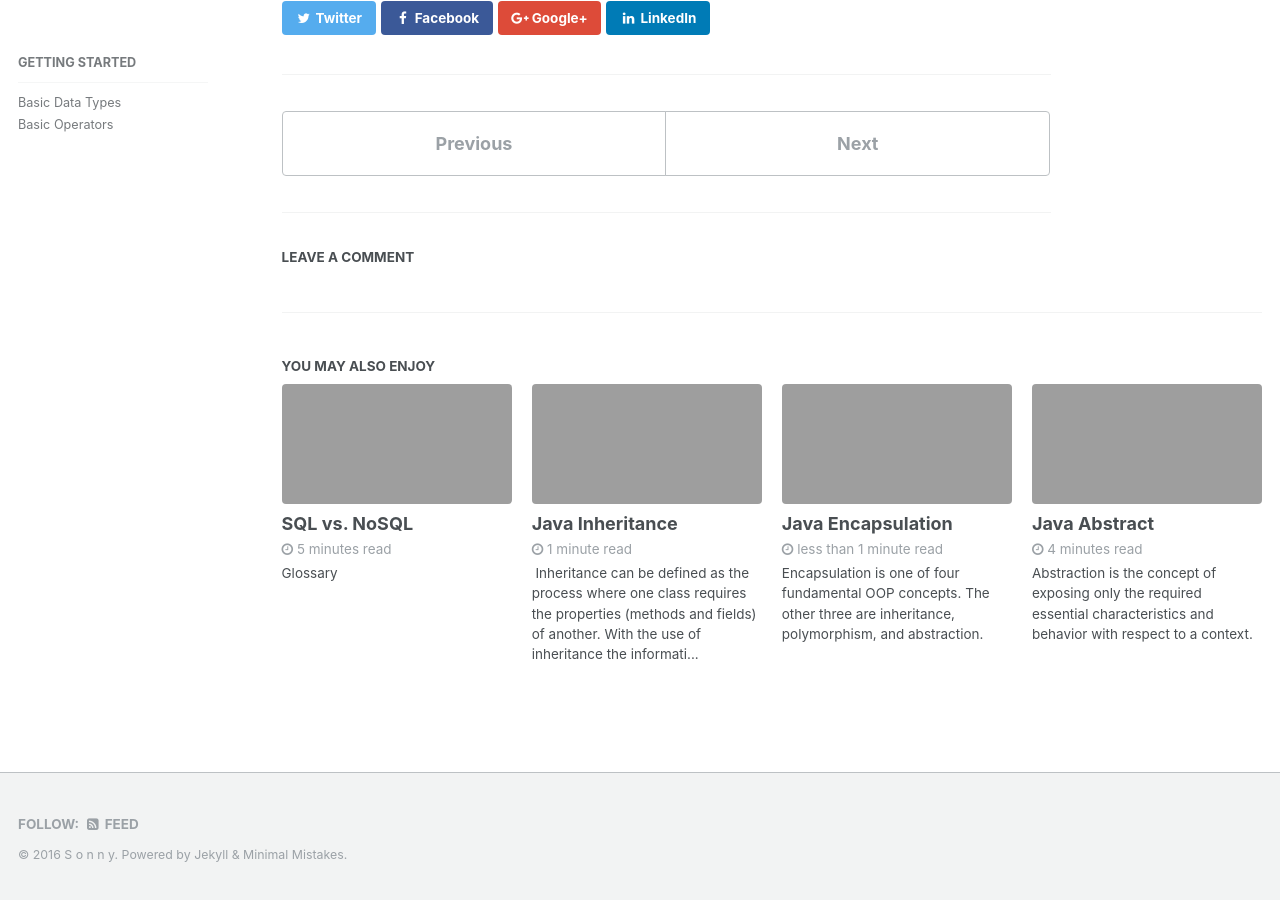
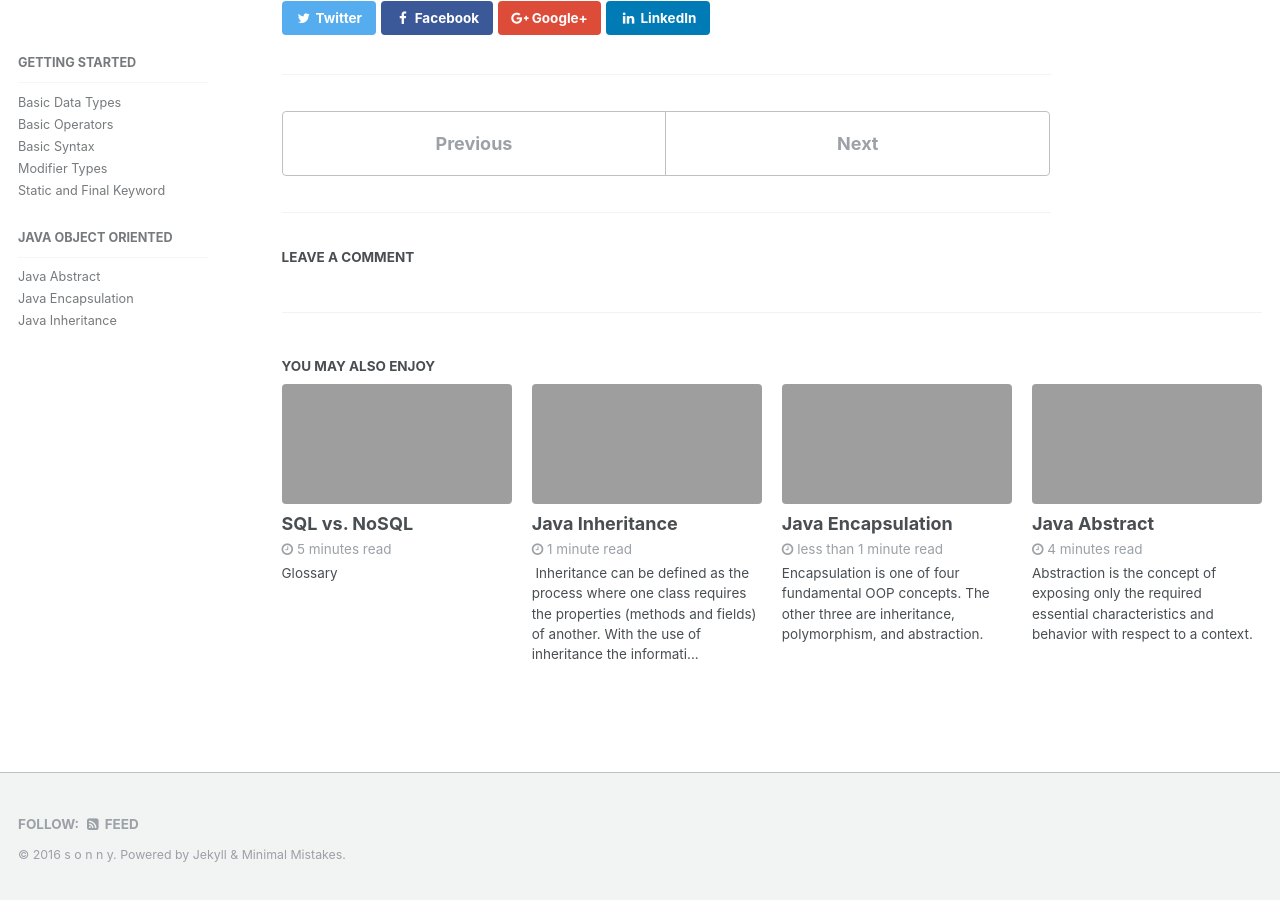
Before and after one commit to sonnyit/java, a Jekyll site: the page built from _posts/2015-11-30-java-sitemap.md, in a window 1280 px wide and 900 px high, scrolled down 982 px. Built offline with Jekyll 4.4.1, drawn with Linux system fonts in a browser that asks for light colours; comment, search, counter and statistics services are not loaded; some of the changed text lies outside the part shown.

Commit message:
add more content

```diff
--- a/_config.yml
+++ b/_config.yml
@@ -7,9 +7,9 @@
 
 # Site Settings
 locale                   : "en-US"
-title                    : "S o n n y"
+title                    : "s o n n y"
 title_separator          : "-"
-name                     : &name "S o n n y"
+name                     : &name "s o n n y"
 description              : &description "Where I note some things I have read"
 url                      : https://sonnyit.github.io
 baseurl                  : "/java-blog"# the subpath of your site, e.g. "/blog"
@@ -63,7 +63,7 @@ google_ad_slot           :
 
 # Site Author
 author:
-  name             : "sonny"
+  name             : "s o n n y"
   avatar           : "totoro.jpg"
   bio              : "castle in the sky."
   location         : "somewhere"
--- a/_data/navigation.yml
+++ b/_data/navigation.yml
@@ -5,9 +5,6 @@ main:
 
   - title: "Year Archive"
     url: https://sonnyit.github.io/java-blog/year-archive/
-
-  - title: "Sample Collections"
-    url: https://sonnyit.github.io/java-blog/collection-archive/
 
 # documentation links
 docs:
@@ -17,3 +14,17 @@ docs:
         url: /java/jb-basic-data-types/
       - title: "Basic Operators"
         url: /java/jb-basic-operators/
+      - title: "Basic Syntax"
+        url: /java/jb-basic-syntax/
+      - title: "Modifier Types"
+        url: /java/jb-modifier-types/
+      - title: "Static and Final Keyword"
+        url: /java/jb-static-and-final-keyword/
+  - title: Java Object Oriented
+    children:
+      - title: "Java Abstract"
+        url: /java/joo-java-abstract/
+      - title: "Java Encapsulation"
+        url: /java/joo-java-encapsulation/
+      - title: "Java Inheritance"
+        url: /java/joo-java-inheritance/
```
